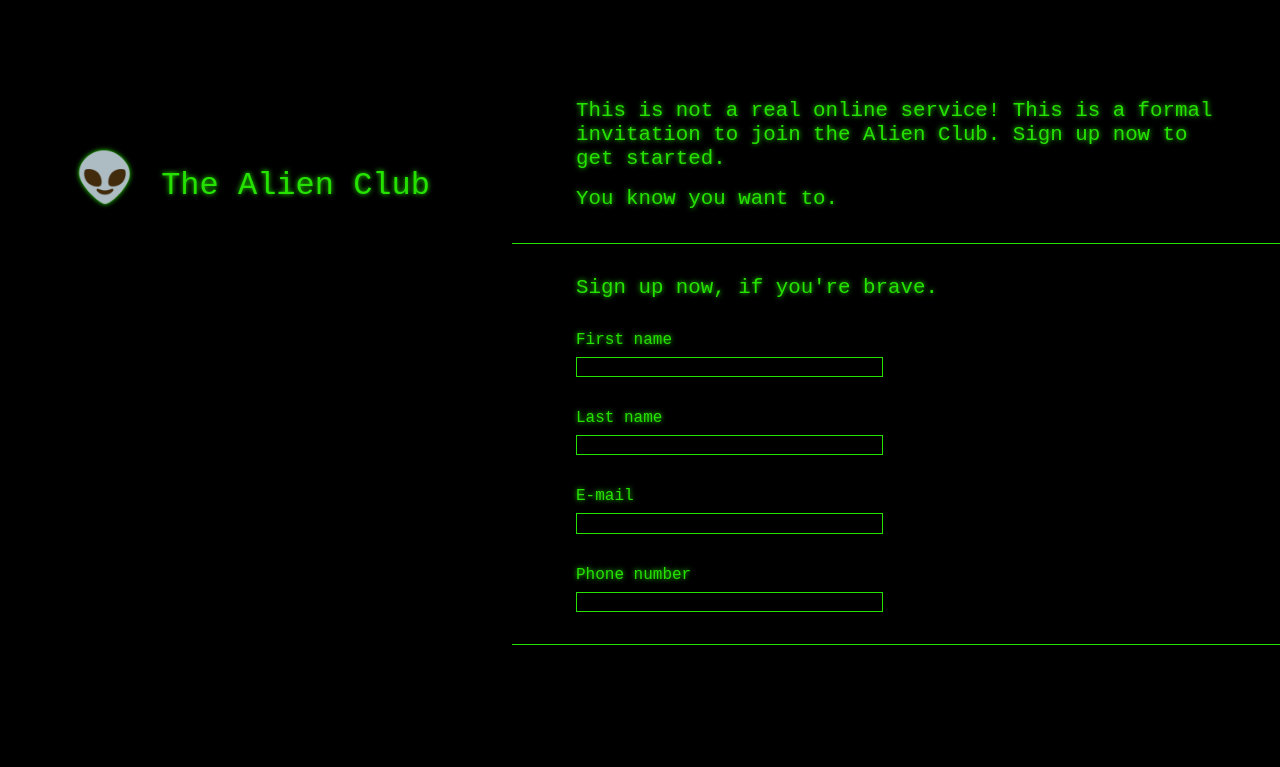
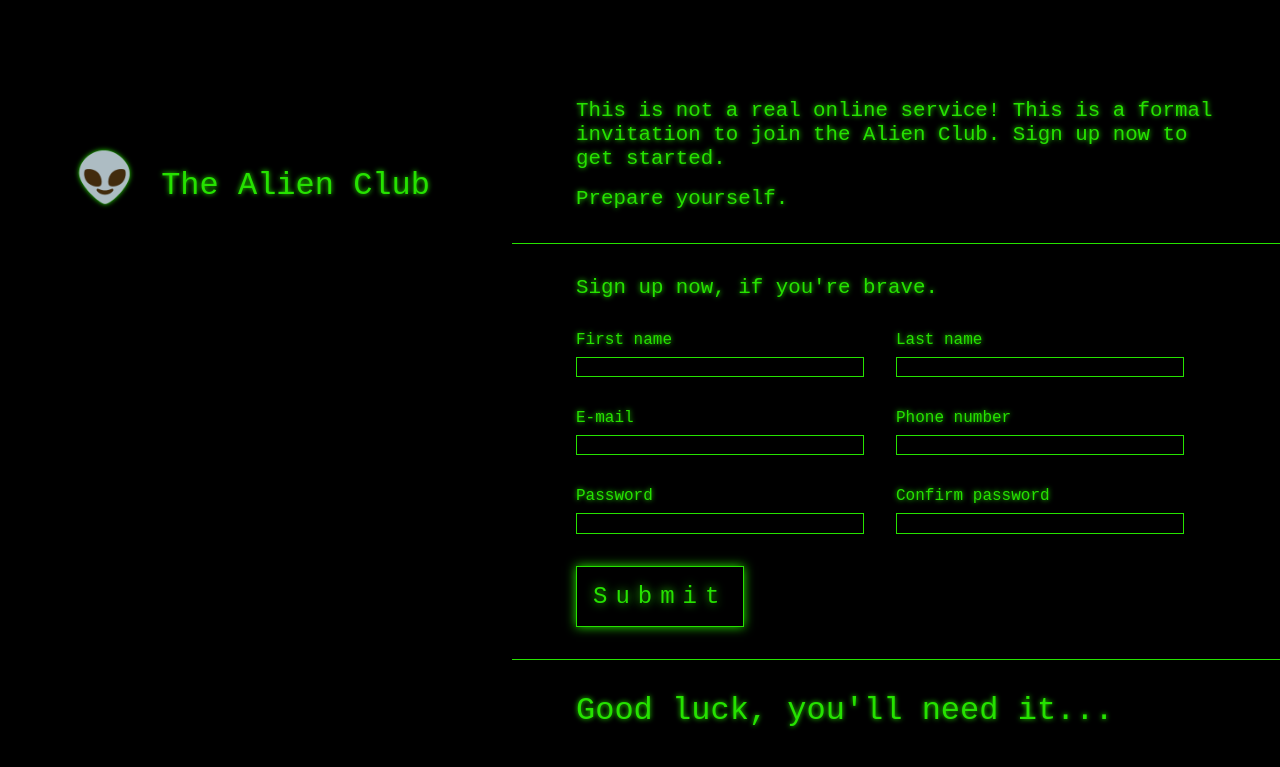
Before and after one commit to qzmp10/signup_form, a plain HTML site: page index.html in a window 1280 px wide. Shown: the part 21-788 px from the top of the page. Drawn offline with Linux system fonts and the light colour scheme.

Commit message:
Finished the sign up form

```diff
--- a/index.html
+++ b/index.html
@@ -22,27 +22,39 @@
                     This is not a real online service! This is a formal invitation to join the Alien Club.
                     Sign up now to get started.
                 </div>
-                <div class="introtext2">You know you want to.</div>
+                <div class="introtext2">Prepare yourself.</div>
             </div>
         <form action="#">
             <div class="form-title">Sign up now, if you're brave.</div>
             <div class="input">
                 <label for="firstname">First name</label>
-                <input type="text" id="firstname" name="first_name">
+                <input type="text" id="firstname" name="first_name" required>
             </div>
             <div class="input">
                 <label for="lastname">Last name</label>
-                <input type="text" id="lastname" name="last_name">
+                <input type="text" id="lastname" name="last_name" required>
             </div>
             <div class="input">
                 <label for="email">E-mail</label>
-                <input type="email" name="user_email" id="email">
+                <input type="email" name="user_email" id="email" required>
             </div>
             <div class="input">
                 <label for="phone">Phone number</label>
-                <input type="number" name="phone_number" id="phone">
+                <input type="tel" name="phone_number" id="phone" required minlength="10" maxlength="10">
+            </div>
+            <div class="input">
+                <label for="password">Password</label>
+                <input type="password" name="user_pword" id="password" required>
+            </div>
+            <div class="input">
+                <label for="confirm-pword">Confirm password</label>
+                <input type="password" name="confirmed_password" id="confirm-pword" required>
+            </div>
+            <div class="submitbtn">
+                <input type="submit" value="Submit">
             </div>
         </form>
+        <div class="message">Good luck, you'll need it...</div>
         </div>
     </div>
 
--- a/style.css
+++ b/style.css
@@ -95,14 +95,13 @@ form {
 }
 
 .input {
-    width: 48%;
+    width: 45%;
     display: flex;
     flex-direction: column;
     gap: 0.5rem;
 }
 
 input {
-    -webkit-fill-background-color: green;
     background-color: black;
     border: solid 1px var(--aliencolor);
     color: var(--aliencolor);
@@ -113,5 +112,26 @@ input {
 input:focus {
     outline: none;
     border: solid 2px var(--aliencolor);
+}
 
+input[type='submit'] {
+    box-shadow: 0px 0px 10px var(--aliencolor);
+    text-shadow: 0px 0px 10px var(--aliencolor);
+    padding: 1rem;
+    letter-spacing: 0.5rem;
+    font-size: 1.5rem;
 }
+
+input[type='submit']:hover {
+    box-shadow: inset 0px 0px 10px black;
+    text-shadow: 0px 0px 10px black, ;
+    background-color: var(--aliencolor);
+    border: solid 1px black;
+    color: black;
+}
+
+.message {
+    color: var(--aliencolor);
+    font-size: 2rem;
+    padding: 2rem 4rem 2rem 4rem;
+}
```
